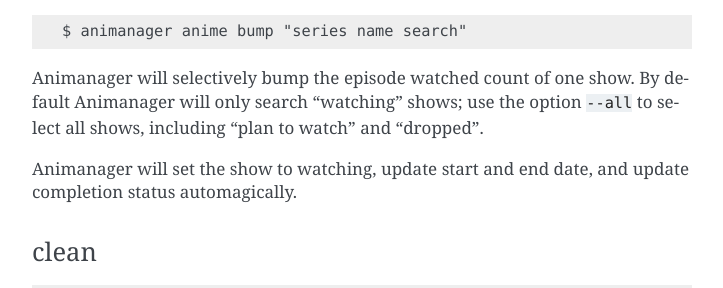
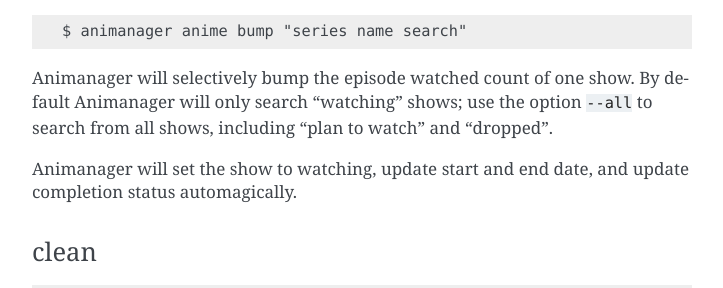
Before and after one commit to darkfeline/animanager, a Sphinx documentation site: the page built from doc/commands.rst, in a window 1280 px wide and 900 px high, scrolled down 986 px. Shown: the part 170-458 px from the top of the window, without its empty margins (388-1111 px from the left). Built offline with Sphinx 7.4.7, drawn with Linux system fonts in a browser that asks for light colours; pages that are not in the unit, such as notebooks, are missing from menus.

Commit message:
Fix documentation wording

```diff
--- a/doc/commands.rst
+++ b/doc/commands.rst
@@ -54,7 +54,7 @@
 
 Animanager will selectively bump the episode watched count of one show.  By
 default Animanager will only search "watching" shows; use the option ``--all``
-to select all shows, including "plan to watch" and "dropped".
+to search from all shows, including "plan to watch" and "dropped".
 
 Animanager will set the show to watching, update start and end date, and update
 completion status automagically.
```
